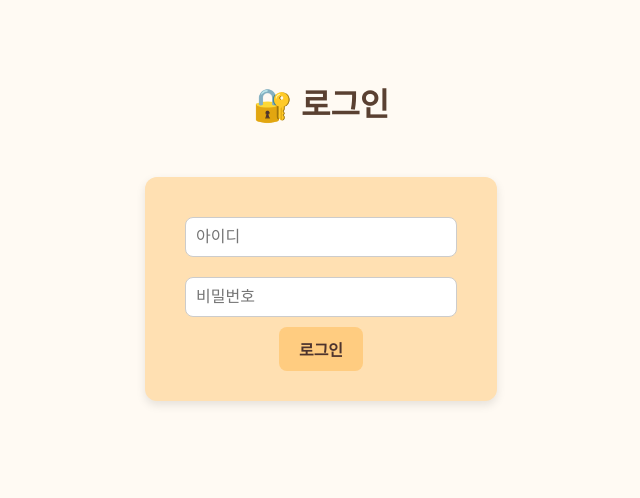
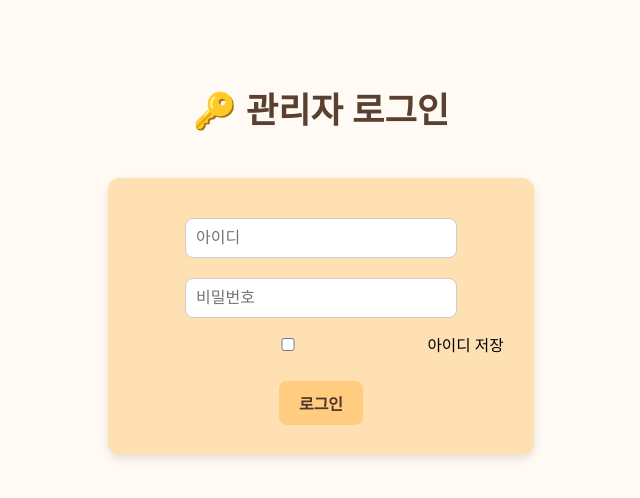
Before and after one commit to carrot0217/Betifulstore-app, a Flask app: page /login in a window 1280 px wide. Shown: the top 498 px of the page, without its empty margins (319-959 px from the left). Run offline with Flask 3, Linux system fonts and the light colour scheme.

Commit message:
Update login.html

```diff
--- a/templates/login.html
+++ b/templates/login.html
@@ -2,7 +2,7 @@
 <html lang="ko">
 <head>
   <meta charset="UTF-8">
-  <title>🔐 로그인</title>
+  <title>🔑 관리자 로그인</title>
   <meta name="viewport" content="width=device-width, initial-scale=1">
   <style>
     body {
@@ -13,6 +13,12 @@
     }
     h1 {
       color: #5a4031;
+      font-size: 2.2em;
+      margin-bottom: 15px;
+      display: flex;
+      justify-content: center;
+      align-items: center;
+      gap: 12px;
     }
     form {
       display: inline-block;
@@ -21,6 +27,7 @@
       border-radius: 12px;
       box-shadow: 0 4px 10px rgba(0,0,0,0.1);
       margin-top: 30px;
+      min-width: 320px;
     }
     input {
       padding: 10px;
@@ -39,6 +46,7 @@
       font-weight: bold;
       color: #4e342e;
       cursor: pointer;
+      margin-top: 10px;
     }
     button:hover {
       background-color: #ffb74d;
@@ -47,17 +55,47 @@
       color: red;
       margin-top: 15px;
     }
+    .remember-box {
+      font-size: 0.98em;
+      margin-bottom: 10px;
+      text-align: left;
+      margin-left: 15px;
+    }
   </style>
 </head>
 <body>
-  <h1>🔐 로그인</h1>
-  <form method="POST">
-    <input type="text" name="user_id" placeholder="아이디" required><br>
+  <h1>🔑 관리자 로그인</h1>
+  <form method="POST" autocomplete="off" onsubmit="saveUserId()">
+    <input type="text" name="user_id" id="user_id" placeholder="아이디" required><br>
     <input type="password" name="password" placeholder="비밀번호" required><br>
+    <div class="remember-box">
+      <input type="checkbox" id="remember_id">
+      <label for="remember_id">아이디 저장</label>
+    </div>
     <button type="submit">로그인</button>
     {% if message %}
     <div class="message">{{ message }}</div>
     {% endif %}
   </form>
+  <script>
+    // 로그인 페이지 로드 시 localStorage에서 아이디 불러오기
+    window.onload = function() {
+      var savedId = localStorage.getItem('adminUserId');
+      if(savedId){
+        document.getElementById('user_id').value = savedId;
+        document.getElementById('remember_id').checked = true;
+      }
+    }
+    // 로그인 시 아이디 저장/삭제
+    function saveUserId() {
+      var id = document.getElementById('user_id').value;
+      var checked = document.getElementById('remember_id').checked;
+      if(checked) {
+        localStorage.setItem('adminUserId', id);
+      } else {
+        localStorage.removeItem('adminUserId');
+      }
+    }
+  </script>
 </body>
 </html>
```
